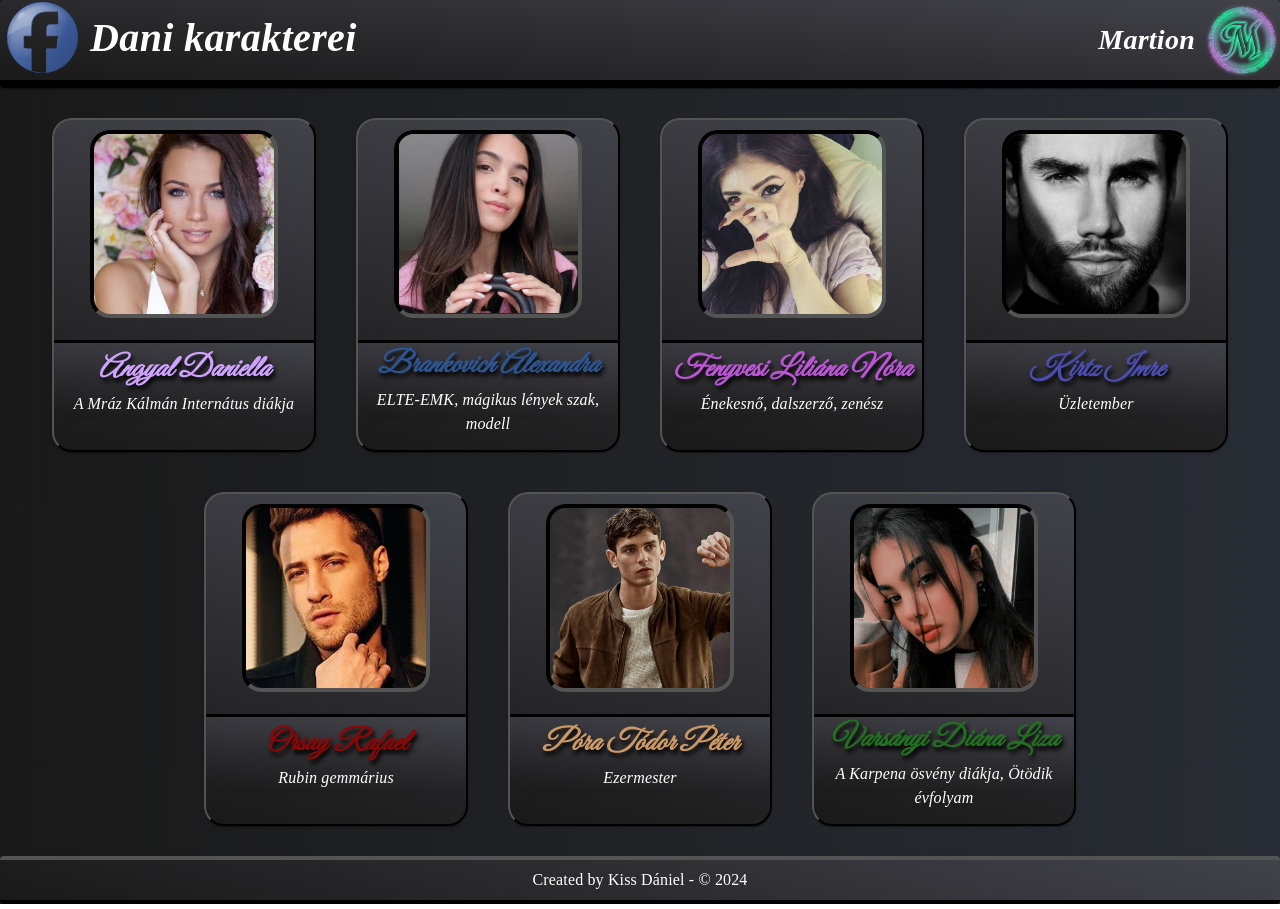
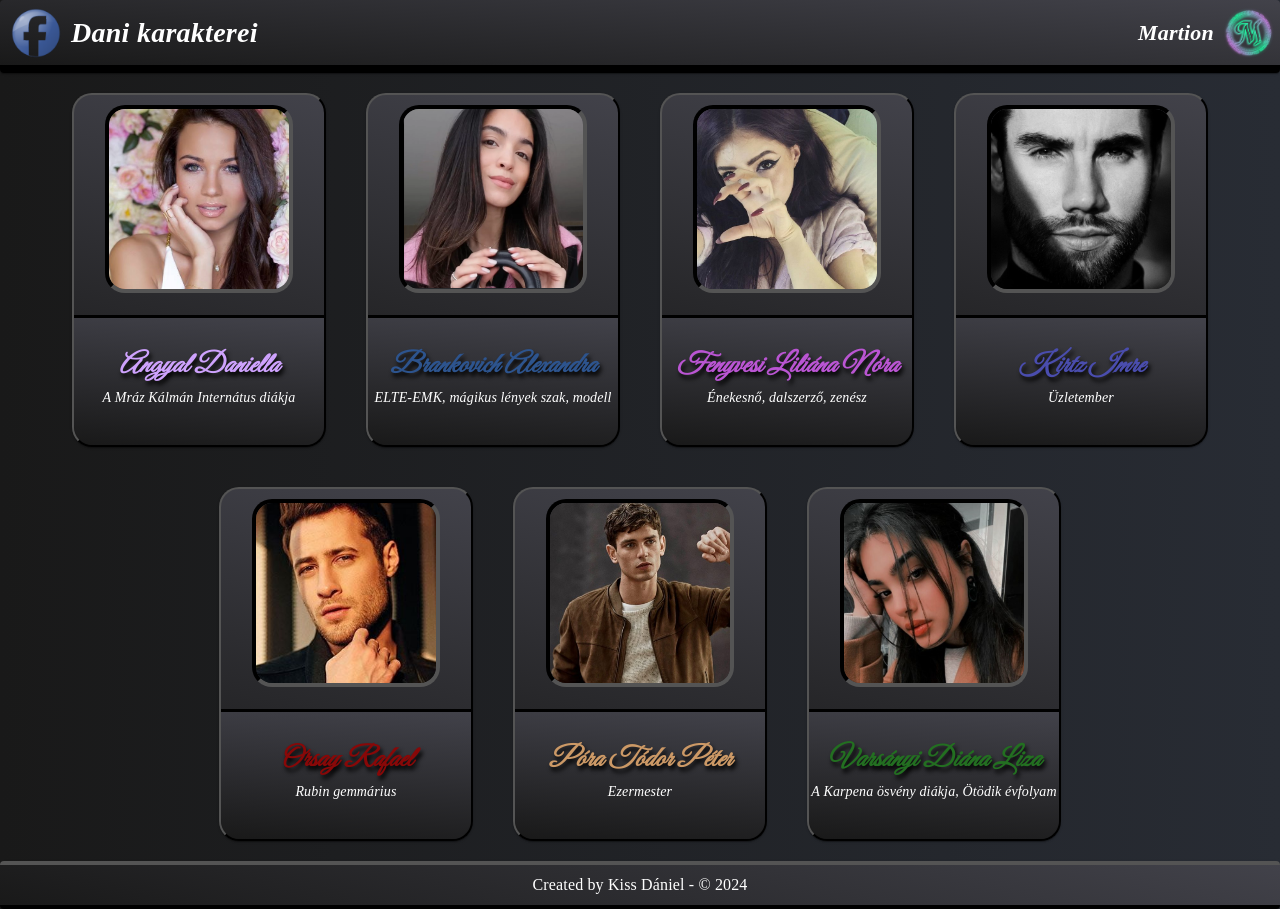
Before and after one commit to DanielWiera/DaniCharactersMartion, a React (Create React App) app: page / in a window 1280 px wide. Built offline with nearby package versions, Linux system fonts and the light colour scheme.

Commit message:
Add files via upload

```diff
--- a/src/App.css
+++ b/src/App.css
@@ -3,3 +3,9 @@ body {
   height: "100%";
   margin: 0;
 }
+
+@media screen and (min-width: 320px) and (max-width: 576px) {
+   .hide-small {
+      display: none;
+  }
+}
--- a/src/App.js
+++ b/src/App.js
@@ -6,7 +6,7 @@ const App = () => {
     <>
       <div
         style={{
-          minHeight: "calc(100vh - 78px)"
+          minHeight: "calc(100vh - 68px)"
         }}
       >
         <Header />
--- a/src/components/character-card/index.jsx
+++ b/src/components/character-card/index.jsx
@@ -19,8 +19,9 @@ const Character = ({ img, color, name, title }) => {
             >
                 <Paper className="char-box"
                     style={{
-                        width: "260px",
-                        height: "330px",
+                        width: "250px",
+                        minHeight: "350px",
+                        height: "fit-content",
                         textAlign: "center",
                         border: "2px outset black",
                         borderRadius: "20px",
@@ -51,24 +52,27 @@ const Character = ({ img, color, name, title }) => {
                         display: "flex",
                         flexDirection: "column",
                         width: "100%",
-                        height: "77px",
+                        minHeight: "127px",
+                        height: "fit-content",
                         borderTop: "3px solid black",
                         borderBottomLeftRadius: "20px",
                         borderBottomRightRadius: "20px",
-
                         marginLeft: "auto",
                         marginRight: "auto",
                         background: "linear-gradient(185deg, #42424a, #191919)"
                     }}>
                         <Box
                             style={{
+                                display: "flex",
+                                flexDirection: "column",
                                 marginTop: "auto",
-                                marginBottom: "auto"
+                                marginBottom: "auto",
+                                paddingBottom: "10px"
                             }}
                         >
                             <Typography
                                 style={{
-                                    fontSize: "30px",
+                                    fontSize: "28px",
                                     fontStyle: "italic",
                                     fontWeight: "bold",
                                     textAlign: "center",
@@ -82,7 +86,8 @@ const Character = ({ img, color, name, title }) => {
                             <Typography style={{
                                 color: "white",
                                 fontStyle: "italic",
-                                fontFamily: "cursive"
+                                fontFamily: "cursive",
+                                fontSize: "14px",
                             }}>
                                 {title}
                             </Typography>
--- a/src/components/footer/index.jsx
+++ b/src/components/footer/index.jsx
@@ -11,7 +11,7 @@ export const Footer = () => {
                 borderBottom: "4px outset black",
                 color: "white",
                 display: "flex",
-                marginTop: "30px"
+                marginTop: "20px"
             }}
         >
             <Typography
--- a/src/components/header/index.jsx
+++ b/src/components/header/index.jsx
@@ -12,8 +12,8 @@ export const Header = () => {
             style={{
                 color: "white",
                 fontFamily: "cursive",
-                height: "80px",
-                marginBottom: "30px",
+                height: "65px",
+                marginBottom: "20px",
                 background: "linear-gradient(185deg, #42424a, #191919)",
                 borderBottom: "8px outset black",
                 borderTop: "8px outsite black",
@@ -24,10 +24,11 @@ export const Header = () => {
                 style={{
                     height: "100%",
                     display: "flex",
+                    marginLeft: "6px"
                 }}
             >
                 <Box
-                    style={{ width: "50%" }}
+                    style={{ width: "50%", display: "flex" }}
                 >
                     <Link
                         href={facebookURL}
@@ -45,16 +46,17 @@ export const Header = () => {
                     >
                         <img src="images/facebooklogo.png"
                             style={{
-                                height: "75px",
+                                height: "50px",
                             }}
                             alt=""
                         />
                         <Typography
                             style={{
                                 fontFamily: "cursive",
+                                display: "flex",
                                 marginTop: "auto",
                                 marginBottom: "auto",
-                                fontSize: "40px",
+                                fontSize: "28px",
                                 fontStyle: "italic",
                                 fontWeight: "bold",
                                 marginLeft: "10px",
@@ -68,7 +70,8 @@ export const Header = () => {
                     style={{
                         width: "50%",
                         justifyContent: "right",
-                        display: "flex"
+                        display: "flex",
+                        marginRight: "6px"
                     }}
                 >
                     <Link
@@ -84,10 +87,11 @@ export const Header = () => {
                         }}
                     >
                         <Typography
+                            className="hide-small"
                             style={{
                                 width: "100%",
                                 fontFamily: "cursive",
-                                fontSize: "28px",
+                                fontSize: "22px",
                                 fontStyle: "italic",
                                 fontWeight: "bold",
                                 color: "white",
@@ -100,7 +104,7 @@ export const Header = () => {
                         </Typography>
                         <img src="images/martionlogo.png"
                             style={{
-                                height: "75px",
+                                height: "50px",
                             }}
                             alt=""
                         />
```
